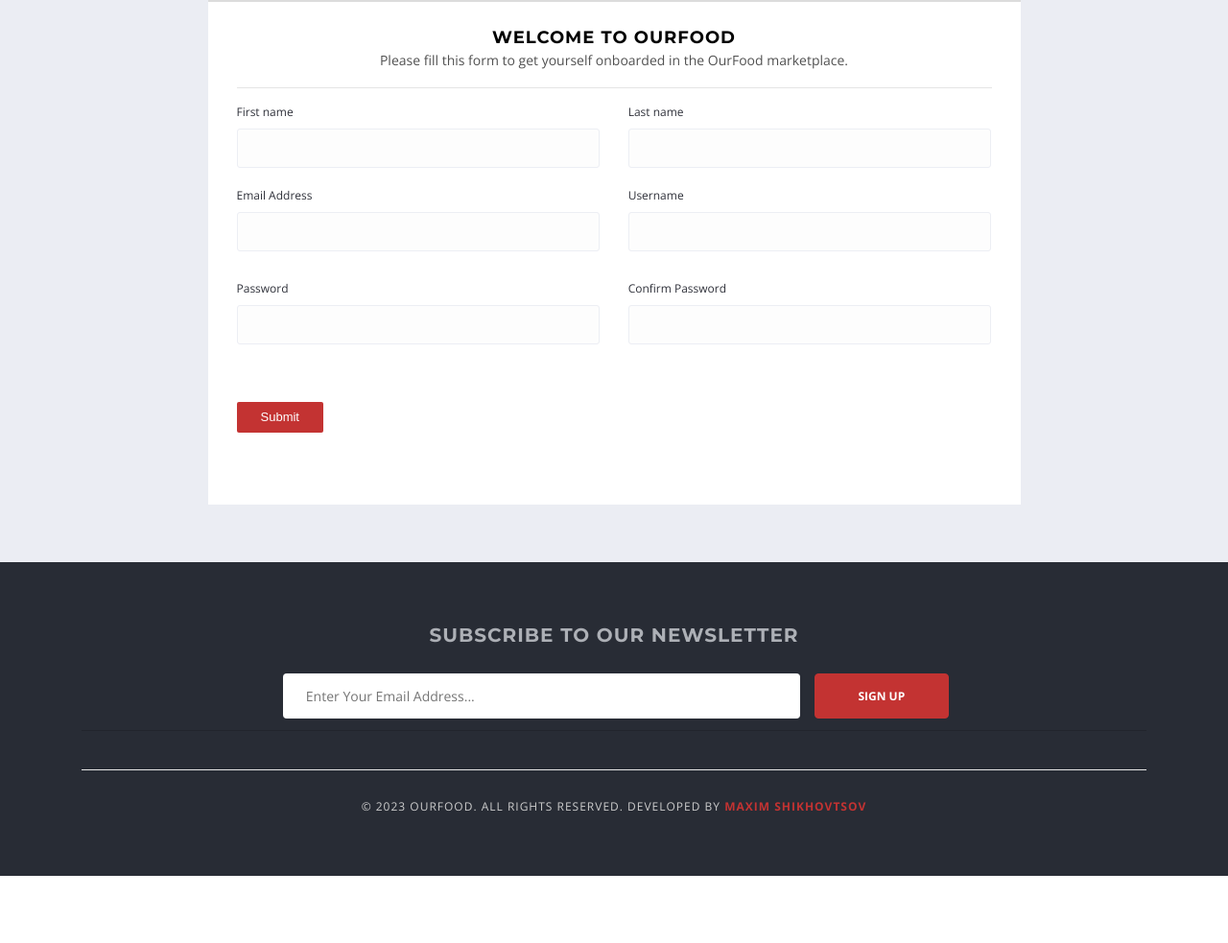
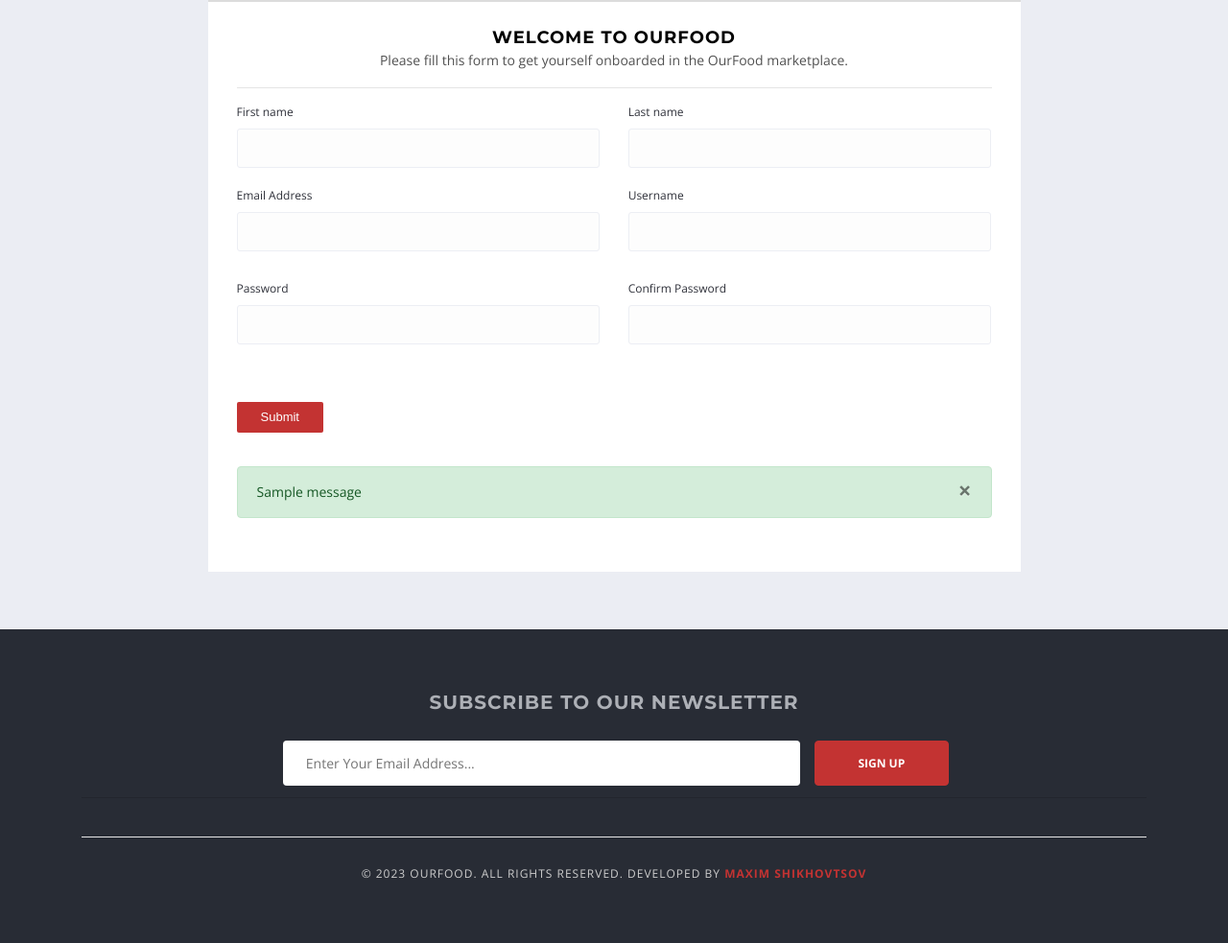
Before and after one commit to Shved15/our-food, a Django app: page /accounts/register-user/ in a window 1280 px wide. Shown: the part 247-1230 px from the top of the page at 96% size. Before the commit the page ends 1160 px from the top, so only its background shows below. Run offline with Django 3.2, Linux system fonts and the light colour scheme; tables that the repository leaves empty hold one stand-in row (values such as "Sample post"); one stand-in notice (Sample message) is shown; some libraries are stand-ins or nearby versions; some web fonts are replaced.

Commit message:
added errors and success messages for registration form

```diff
--- a/accounts/views.py
+++ b/accounts/views.py
@@ -1,4 +1,5 @@
 from django.shortcuts import render, redirect
+from django.contrib import messages
 
 from accounts.forms import UserForm
 from accounts.models import User
@@ -18,6 +19,7 @@ def register_user(request):
                                             password=password)
             user.role = User.CUSTOMER
             user.save()
+            messages.success(request, 'Your account has been registered successfully')
             return redirect('register_user')
         else:
             print('invalid form')
--- a/templates/accounts/register-user.html
+++ b/templates/accounts/register-user.html
@@ -84,6 +84,13 @@
                                                     </div>
                                                 </div>
                                             </div>
+
+                                            <div class="row">
+                                                <div class="col-lg-12 col-md-12 col-sm-12 col-xs-12">
+                                                    <!--load message-->
+                                                    {% include 'includes/alerts.html' %}
+                                                </div>
+                                            </div>
                                         </li>
                                     </ul>
                                 </form>
--- /dev/null
+++ b/templates/includes/alerts.html
@@ -0,0 +1,10 @@
+{% if messages %}
+    {% for message in messages %}
+        <div class="alert alert-success" role="alert">
+            <button type="button" class="close" data-dismiss="alert" aria-label="Close">
+                <span aria-hidden="true">&times;</span>
+            </button>
+                {{ message }}
+        </div>
+    {% endfor %}
+{% endif %}
```
